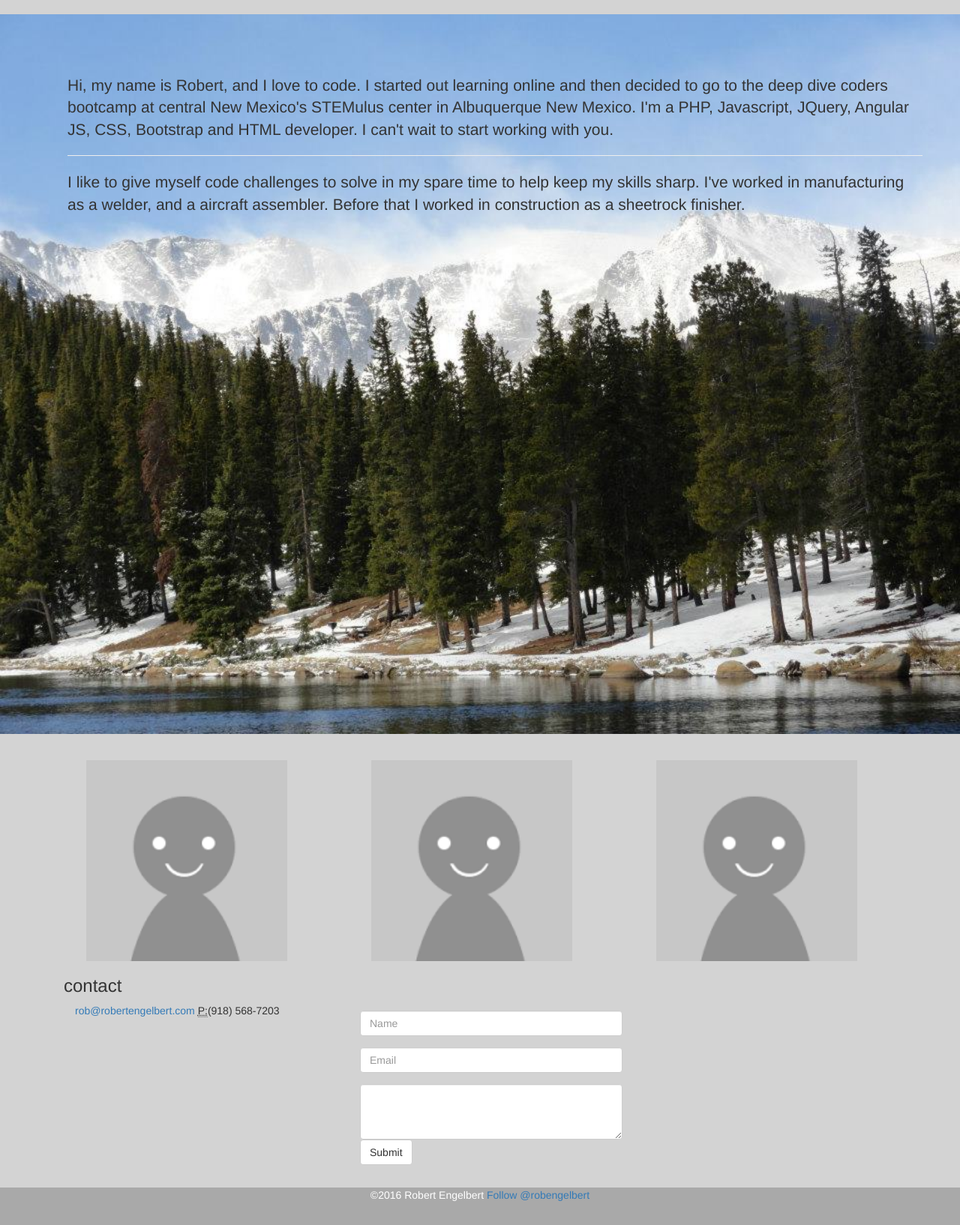
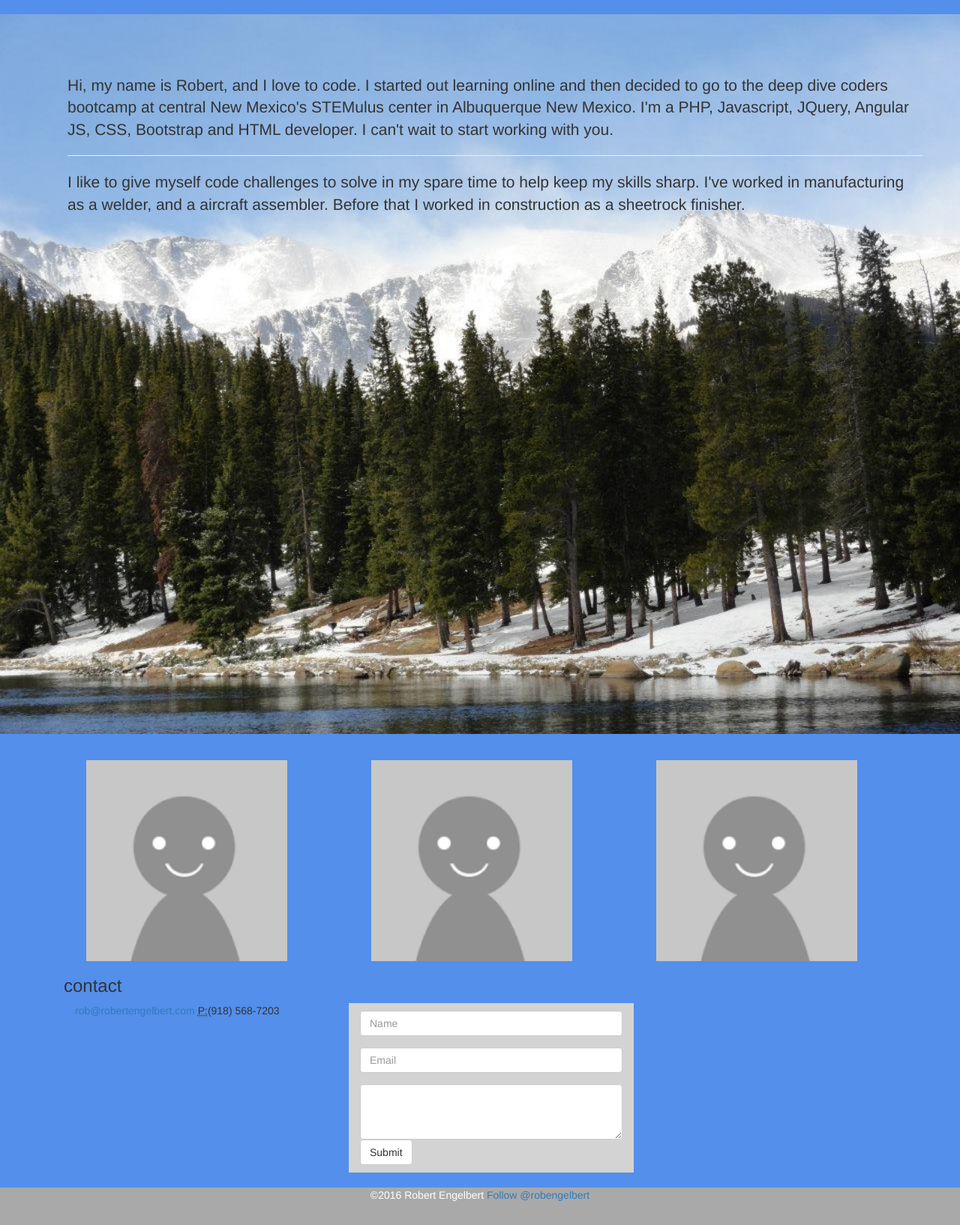
Before and after one commit to Robengelbert/personal-web-page, a PHP site: page /documentation/index.php in a window 1280 px wide. Shown: the part 51-1685 px from the top of the page at 75% size. Run offline with PHP 8.4, Linux system fonts and the light colour scheme; some libraries are stand-ins or nearby versions.

Commit message:
Changed the background color of the body to light blue.

```diff
--- a/public_html/css/style.css
+++ b/public_html/css/style.css
@@ -1,7 +1,7 @@
 /*to keep page content from going behind the navbar and give the body a lightgray color*/
 body{
 	padding-top: 70px;
-	background-color: lightgray;
+	background-color: #538FEB;
 }
 /*to resize banner image at the top*/
 .resize{
```
